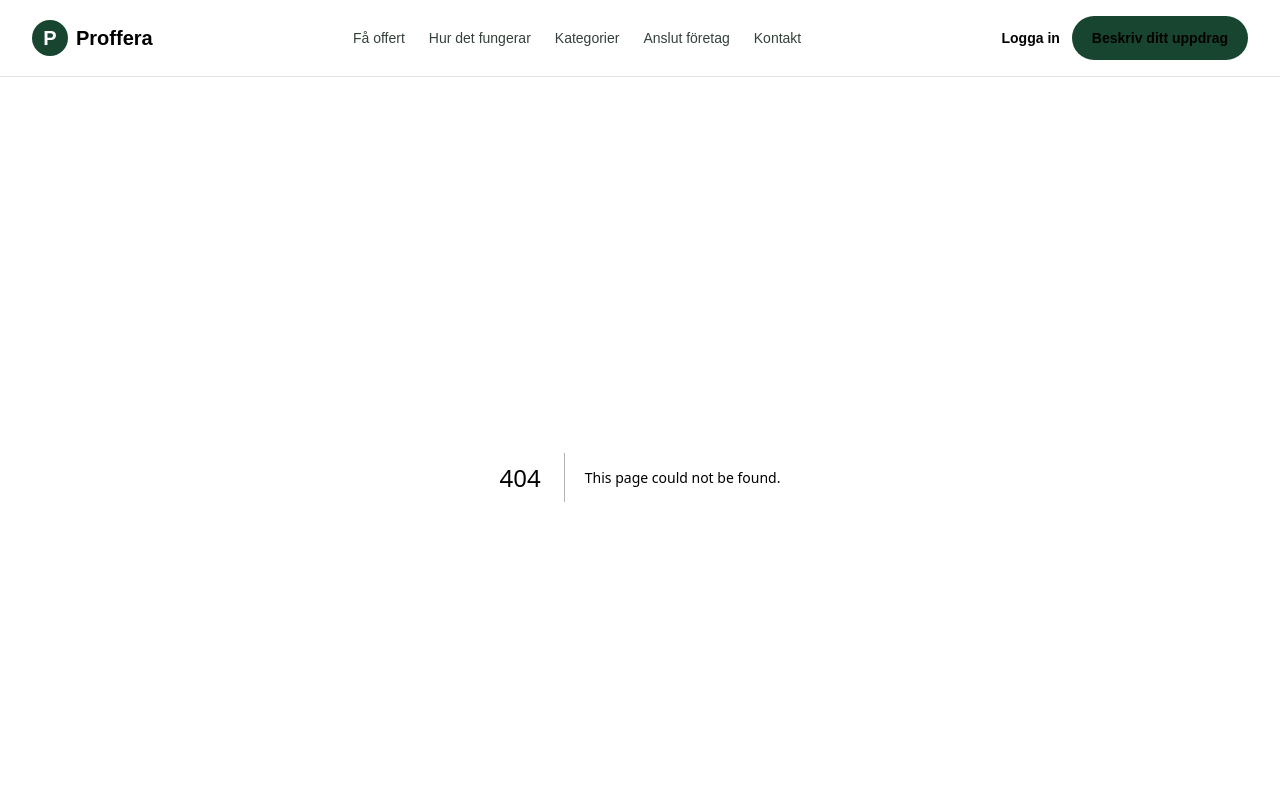
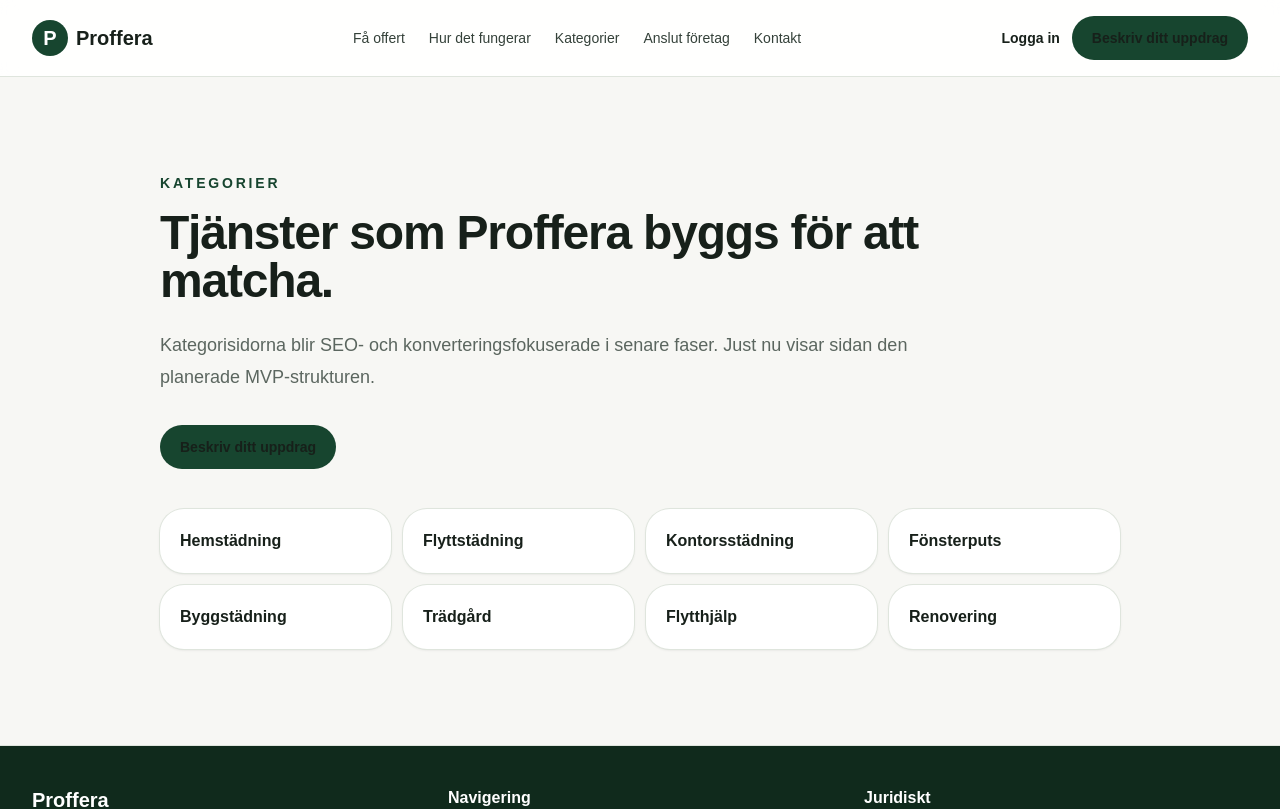
Before and after one commit to ibboabdoli-ai/Proffera, a Next.js app: page /kategorier in a window 1280 px wide. Before the commit this address had no page. Shown: the top 809 px of the page. Built offline with nearby package versions, Linux system fonts and the light colour scheme.

Commit message:
phase 02: add categories page

```diff
--- /dev/null
+++ b/src/app/kategorier/page.tsx
@@ -0,0 +1,28 @@
+import type { Metadata } from "next";
+import { PageShell } from "@/components/layout/page-shell";
+import { serviceCategories } from "@/lib/site";
+
+export const metadata: Metadata = {
+  title: "Kategorier",
+  description: "Utforska de första tjänstekategorierna som planeras i Proffera.",
+};
+
+export default function CategoriesPage() {
+  return (
+    <PageShell
+      eyebrow="Kategorier"
+      title="Tjänster som Proffera byggs för att matcha."
+      description="Kategorisidorna blir SEO- och konverteringsfokuserade i senare faser. Just nu visar sidan den planerade MVP-strukturen."
+      ctaLabel="Beskriv ditt uppdrag"
+      ctaHref="/fa-offert"
+    >
+      <div className="grid gap-3 sm:grid-cols-2 lg:grid-cols-4">
+        {serviceCategories.map((category) => (
+          <article key={category} className="rounded-3xl bg-white p-5 font-semibold shadow-sm ring-1 ring-[#dfe5dd]">
+            {category}
+          </article>
+        ))}
+      </div>
+    </PageShell>
+  );
+}
```
